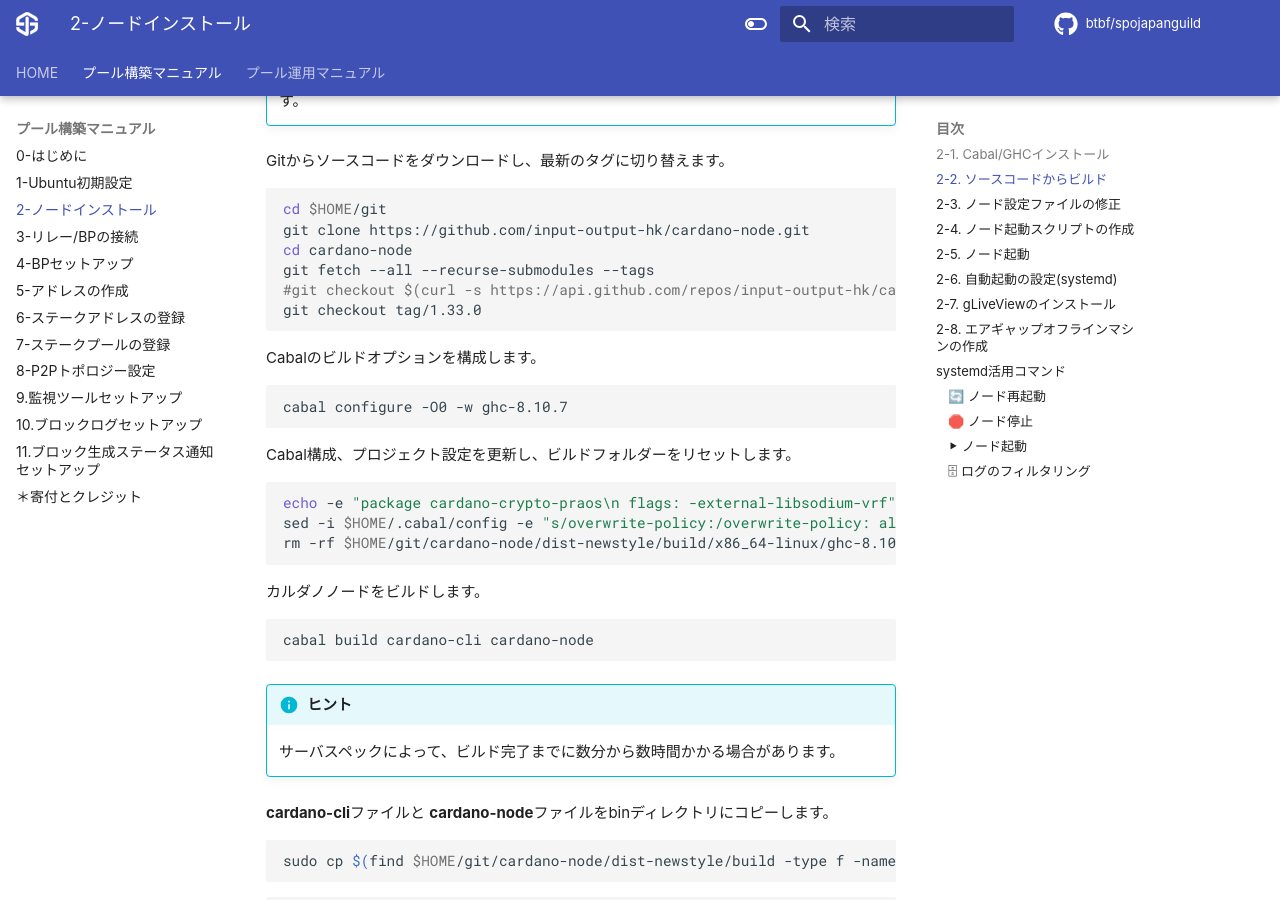
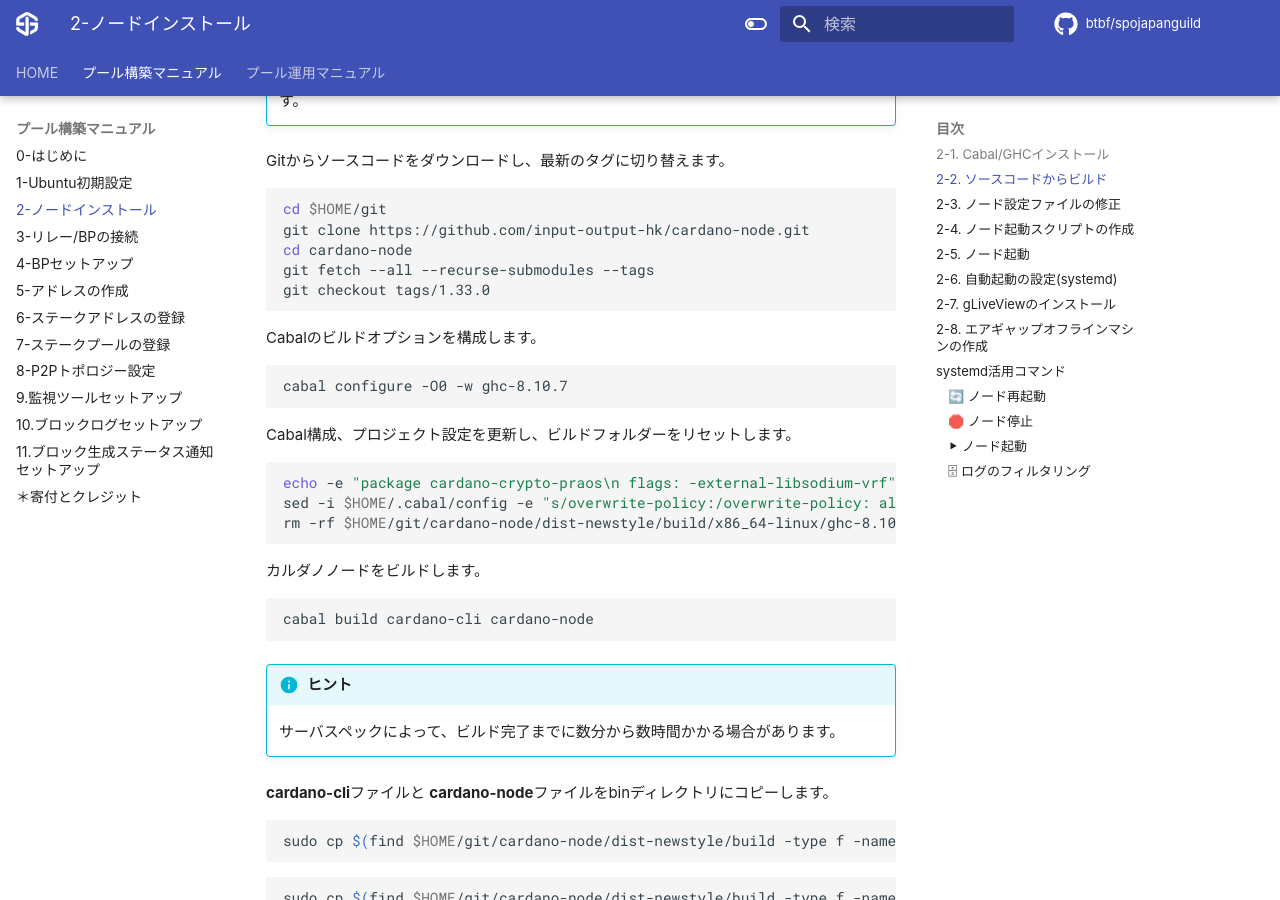
Before and after one commit to btbf/spojapanguild, an MkDocs documentation site: the page built from docs/setup/2-node-setup.md, in a window 1280 px wide and 900 px high, scrolled down 2544 px. Built offline with MkDocs 1.6.1 and Material for MkDocs 9.7.7, drawn with Linux system fonts in a browser that asks for light colours; comment, search, counter and statistics services are not loaded.

Commit message:
cardano-node1.33.0 tags

````diff
--- a/docs/setup/2-node-setup.md
+++ b/docs/setup/2-node-setup.md
@@ -128,8 +128,7 @@
 git clone https://github.com/input-output-hk/cardano-node.git
 cd cardano-node
 git fetch --all --recurse-submodules --tags
-#git checkout $(curl -s https://api.github.com/repos/input-output-hk/cardano-node/releases/latest | jq -r .tag_name)
-git checkout tag/1.33.0
+git checkout tags/1.33.0
 ```
 
 Cabalのビルドオプションを構成します。
````
